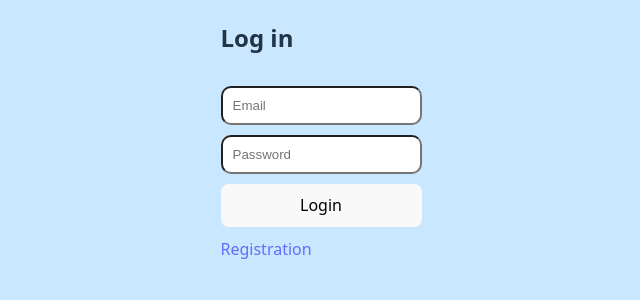
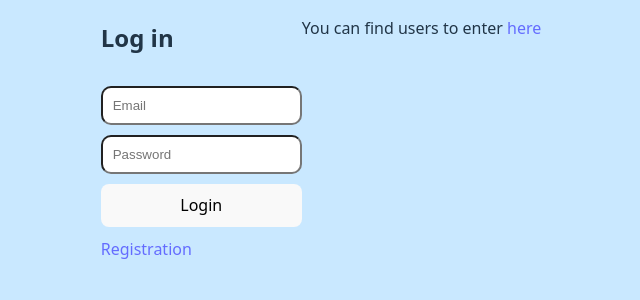
Before and after one commit to Tashayev/e-market, a React (Vite) app: page /auth/login in a window 1280 px wide. Shown: the top 300 px of the page, without its empty margins (319-959 px from the left). Built offline with nearby package versions, Linux system fonts and the light colour scheme.

Commit message:
ref added

```diff
--- a/src/pages/auth/login/LoginPage.tsx
+++ b/src/pages/auth/login/LoginPage.tsx
@@ -63,6 +63,7 @@ export const LoginPage = () => {
           Registration
         </NavLink>
       </form>
+      <p>You can find users to enter <a target="_blank" href='https://api.escuelajs.co/api/v1/users'>here</a></p>
     </div>
   );
 };
```
